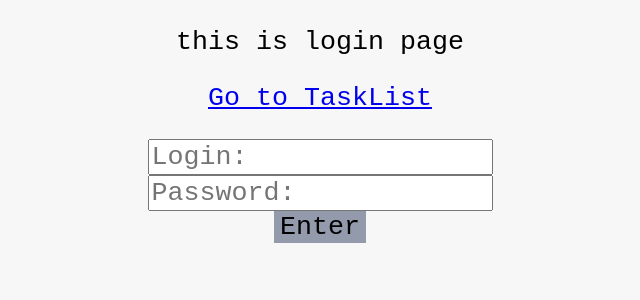
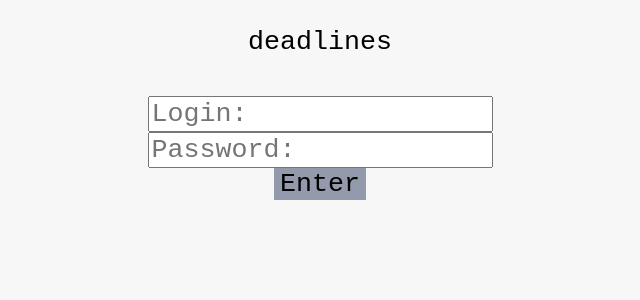
Before and after one commit to adelhighrullin/deadlines, a React (Create React App) app in the folder frontend/: page / in a window 1280 px wide. Shown: the top 300 px of the page, without its empty margins (320-960 px from the left). Built offline with nearby package versions, Linux system fonts and the light colour scheme.

Commit message:
fixed double refresh page and infinite loop

```diff
--- a/frontend/src/Login.js
+++ b/frontend/src/Login.js
@@ -1,5 +1,5 @@
 import React, { Component } from 'react';
-import { BrowserRouter as Router, Link, Redirect } from 'react-router-dom';
+import { BrowserRouter as Redirect } from 'react-router-dom';
 import axios from 'axios';
 
 export default class Login extends Component {
@@ -46,10 +46,9 @@ export default class Login extends Component {
     return (
       <div>
         {this.state.authorized
-          ? <Redirect to="/tasklist" />
+          ? <Redirect to="/tasklist"/>
           : null}
-        <p>this is login page</p>
-        <Router><Link to="/tasklist">Go to TaskList</Link></Router>
+        <p>deadlines</p>
         <form className="Login" onSubmit={this.handleSubmit}>
           <input
             type="text"
--- a/frontend/src/TaskList.js
+++ b/frontend/src/TaskList.js
@@ -29,7 +29,6 @@ authRequest.interceptors.response.use(
   async error => {
     const originalRequest = error.config;
     if (!localStorage.getItem('access_token')) {
-      window.location.href = '/';
       return Promise.reject(error);
     }
     if (error.response.status === 401 && error.response.statusText === 'Unauthorized') {
@@ -58,7 +57,6 @@ export default class TaskList extends Component {
       isNewTask: false,
       modal: false,
       tasks: [],
-      authorized: true
     };
   }
 
@@ -70,13 +68,15 @@ export default class TaskList extends Component {
     localStorage.removeItem('access_token');
     localStorage.removeItem('refresh_token');
     console.log('now not authorized')
-    this.setState({ authorized: false })
+    authRequest.defaults.headers['Authorization'] = null;
+    window.location.href = '/';
   };
 
   refreshList = () => {
     authRequest
       .get('/api/tasks/')
-      .then((res) => this.setState({ tasks: res.data }))
+      .then(
+        (res) => this.setState({ tasks: res.data }))
       .then(console.log('get requested'))
       .catch((err) => console.log(err));
   };
@@ -147,7 +147,7 @@ export default class TaskList extends Component {
   render() {
     return (
       <div className="TaskList">
-        {!this.state.authorized
+        {!localStorage.getItem('access_token')
           ? <Redirect to="/" />
           : <div>
             <p>Task List</p>
```
Also changed, not shown: 1 other file (tests, documents, lock files or other folders).
